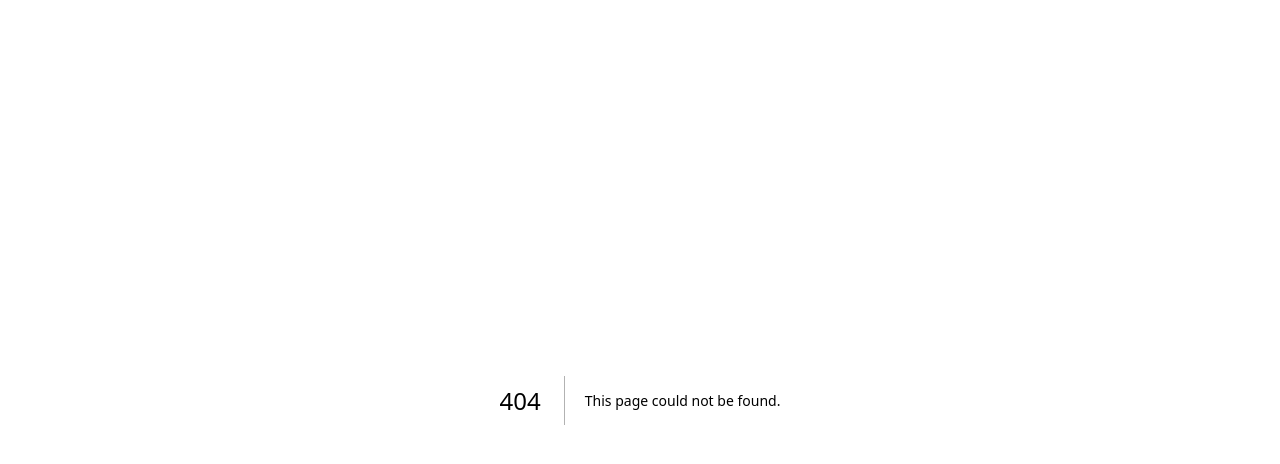
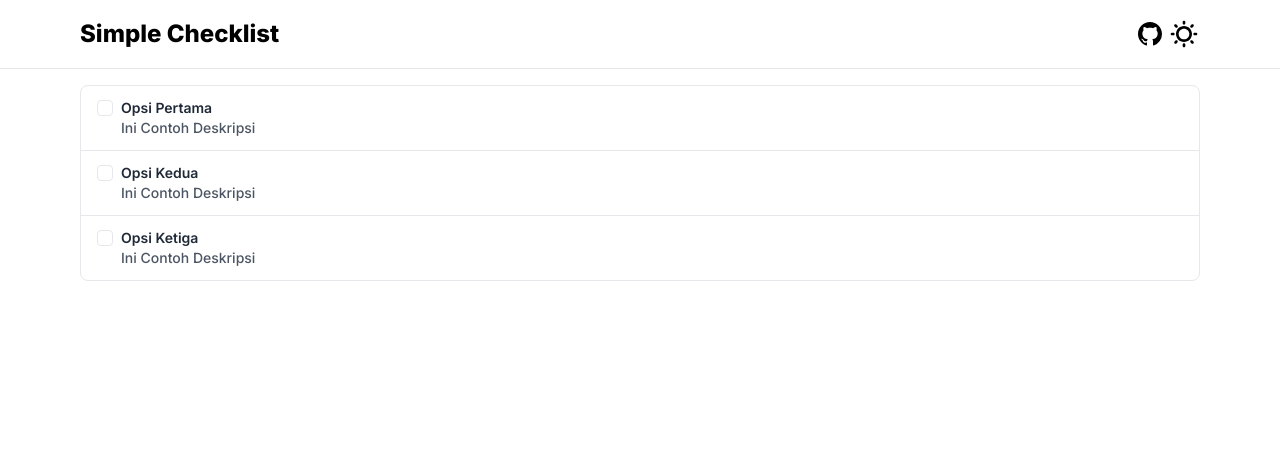
Before and after one commit to angkasa27/next-design-system, a Next.js app: page /todo in a window 1280 px wide. Before the commit this address had no page. Shown: the top 464 px of the page. Built offline with nearby package versions, Linux system fonts and the light colour scheme.

Commit message:
Add Checkbox and checkbox group

```diff
--- a/package.json
+++ b/package.json
@@ -19,6 +19,7 @@
     "react-dom": "18.2.0"
   },
   "devDependencies": {
+    "@tailwindcss/forms": "^0.5.3",
     "autoprefixer": "^10.4.13",
     "eslint": "^8.32.0",
     "eslint-config-prettier": "^8.6.0",
--- /dev/null
+++ b/src/components/elements/Checkbox/Checkbox.js
@@ -0,0 +1,65 @@
+import React from "react";
+import PropTypes from "prop-types";
+
+export default function Checkbox(props) {
+  const { onChange, checked, label, description, name, disabled, className } =
+    props;
+  return (
+    <div
+      className={
+        (disabled ? "opacity-40" : "") +
+        " relative flex items-start w-full " +
+        className
+      }
+    >
+      <div className="flex items-center h-5">
+        <input
+          checked={checked}
+          className="border-gray-200 rounded dark:bg-gray-800 dark:border-gray-700 dark:checked:bg-blue-500 dark:checked:border-blue-500 dark:focus:ring-offset-gray-800"
+          disabled={disabled}
+          id={name}
+          name={name}
+          onClick={onChange}
+          type="checkbox"
+        />
+      </div>
+      <label className="ml-2 w-full" htmlFor={name}>
+        <span
+          className={
+            (description ? " font-semibold" : "") +
+            " block text-sm text-gray-800 dark:text-gray-300 "
+          }
+        >
+          {label}
+        </span>
+        {!!description && (
+          <span
+            className={"block text-sm text-gray-600 dark:text-gray-500 "}
+            id="hs-checkbox-delete-description"
+          >
+            {description}
+          </span>
+        )}
+      </label>
+    </div>
+  );
+}
+
+Checkbox.propTypes = {
+  checked: PropTypes.bool,
+  className: PropTypes.string,
+  description: PropTypes.string,
+  disabled: PropTypes.bool,
+  label: PropTypes.string,
+  name: PropTypes.string,
+  onChange: PropTypes.func,
+};
+Checkbox.defaultProps = {
+  checked: false,
+  className: "",
+  description: "",
+  disabled: false,
+  label: "",
+  name: "",
+  onChange: () => {},
+};
--- /dev/null
+++ b/src/components/elements/Checkbox/index.js
@@ -0,0 +1 @@
+export { default } from "./Checkbox";
--- /dev/null
+++ b/src/components/elements/CheckboxGroup/CheckboxGroup.js
@@ -0,0 +1,57 @@
+import React from "react";
+import PropTypes from "prop-types";
+import Checkbox from "../Checkbox";
+
+export default function CheckboxGroup(props) {
+  const {
+    className,
+    getOptionDescription,
+    getOptionLabel,
+    getOptionDisabled,
+    isChecked,
+    onChange,
+    value,
+    options,
+  } = props;
+
+  return (
+    <ul className={"flex flex-col " + className}>
+      {options.map((option, i) => (
+        <li
+          className="inline-flex items-center gap-x-2 py-3 px-4 text-sm font-medium bg-white border text-gray-800 -mt-px first:rounded-t-lg first:mt-0 last:rounded-b-lg dark:bg-gray-800/50 dark:border-gray-700 dark:text-white"
+          key={i}
+        >
+          <Checkbox
+            checked={isChecked(option, value)}
+            description={getOptionDescription(option)}
+            disabled={getOptionDisabled(option)}
+            label={getOptionLabel(option)}
+            onChange={() => onChange(option, value)}
+          />
+        </li>
+      ))}
+    </ul>
+  );
+}
+
+CheckboxGroup.propTypes = {
+  className: PropTypes.string,
+  getOptionDescription: PropTypes.func,
+  getOptionDisabled: PropTypes.func,
+  getOptionLabel: PropTypes.func,
+  isChecked: PropTypes.func,
+  onChange: PropTypes.func,
+  options: PropTypes.array,
+  value: PropTypes.array,
+};
+
+CheckboxGroup.defaultProps = {
+  className: "",
+  getOptionDescription: () => {},
+  getOptionDisabled: () => {},
+  getOptionLabel: () => {},
+  isChecked: () => {},
+  onChange: () => {},
+  options: [],
+  value: [],
+};
--- /dev/null
+++ b/src/components/elements/CheckboxGroup/index.js
@@ -0,0 +1 @@
+export { default } from "./CheckboxGroup";
--- a/src/components/fragments/Navbar/Navbar.js
+++ b/src/components/fragments/Navbar/Navbar.js
@@ -12,10 +12,10 @@ export default function Navbar() {
         className="flex flex-nowrap basis-full items-center container"
       >
         <Link
-          className="flex-none text-2xl font-extrabold tracking-tight dark:text-white"
+          className="flex-none text-2xl font-extrabold  dark:text-white"
           href="/"
         >
-          Letter Spacing
+          Simple Checklist
         </Link>
 
         <div className="flex items-center ml-auto sm:w-full sm:gap-x-3 sm:order-3 sm:ml-0">
--- /dev/null
+++ b/src/pages/todo.js
@@ -0,0 +1,65 @@
+// import Button from "@components/elements/Button";
+import CheckboxGroup from "@components/elements/CheckboxGroup";
+import Navbar from "@components/fragments/Navbar";
+import { useState } from "react";
+
+export default function Tess() {
+  const [value, setValue] = useState([]);
+
+  const options = [
+    {
+      description: "Ini Contoh Deskripsi",
+      label: "Opsi Pertama",
+      value: "test1",
+    },
+    {
+      description: "Ini Contoh Deskripsi",
+      label: "Opsi Kedua",
+      value: "test2",
+    },
+    {
+      description: "Ini Contoh Deskripsi",
+      label: "Opsi Ketiga",
+      value: "test3",
+    },
+  ];
+
+  const isChecked = (option, val) => {
+    return val.includes(option.value);
+  };
+
+  const getOptionDescription = (option) => {
+    return option.description;
+  };
+  const getOptionLabel = (option) => {
+    return option.label;
+  };
+  const getOptionDisabled = (option) => {
+    return option.disabled;
+  };
+  const onChange = (option, val) => {
+    const matchIndex = val.findIndex((v) => v === option.value);
+    let newVal = [...val];
+    if (matchIndex >= 0) newVal.splice(matchIndex, 1);
+    else newVal.push(option.value);
+    setValue([...newVal]);
+  };
+
+  const checkboxProps = {
+    getOptionDescription,
+    getOptionLabel,
+    isChecked,
+    onChange,
+    options,
+    value,
+  };
+
+  return (
+    <div className="dark:bg-slate-900 bg-white font-inter text-grey-800 dark:text-white">
+      <Navbar />
+      <div className="container py-4">
+        <CheckboxGroup {...checkboxProps} />
+      </div>
+    </div>
+  );
+}
--- a/tailwind.config.js
+++ b/tailwind.config.js
@@ -21,5 +21,5 @@ module.exports = {
       },
     },
   },
-  plugins: [require("preline/plugin")],
+  plugins: [require("@tailwindcss/forms"), require("preline/plugin")],
 };
```
Also changed, not shown: 1 other file (tests, documents, lock files or other folders).
